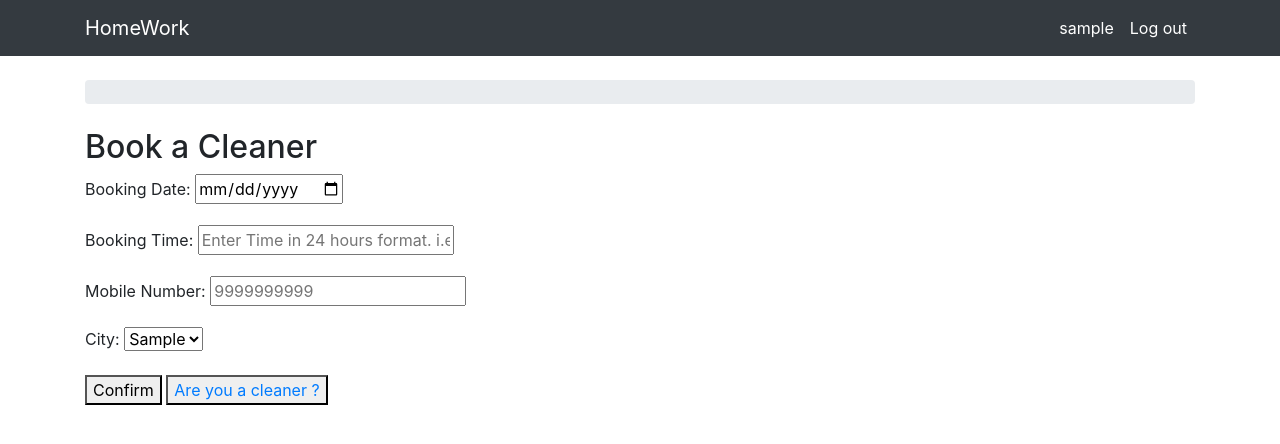
After one commit to dharmshah2/myprojects, a Django app: page / in a window 1280 px wide. The commit adds this page. Shown: the top 444 px of the page. Run offline with Django 3.2, Linux system fonts and the light colour scheme; a user stored in the database is signed in; tables that the repository leaves empty hold one stand-in row (values such as "Sample post"); some libraries are stand-ins or nearby versions; some web fonts are replaced.

Commit message:
[UPDATED] models are updated and customers can book a cleaner.

```diff
--- a/Homework/settings.py
+++ b/Homework/settings.py
@@ -119,3 +119,5 @@ USE_TZ = True
 # https://docs.djangoproject.com/en/1.11/howto/static-files/
 
 STATIC_URL = '/static/'
+
+LOGIN_REDIRECT_URL = '/'
--- a/Homework/urls.py
+++ b/Homework/urls.py
@@ -15,7 +15,7 @@ Including another URLconf
 """
 from django.conf.urls import url
 from django.contrib import admin
-from customers.views import signup_view
+from customers.views import signup_view, dashboard, cleaner_view
 from django.contrib.auth import views as auth_views
 
 
@@ -27,4 +27,8 @@ urlpatterns = [
 
     url(r'^login/$', auth_views.login, {'template_name': 'login.html'}, name='login'),
     url(r'^logout/$', auth_views.LogoutView.as_view(), name='logout'),
+
+    url(r'^$', dashboard, name='dashboard'),
+
+    url(r'^cleaner/details$', cleaner_view, name='cleaner-details'),
 ]
--- /dev/null
+++ b/customers/forms.py
@@ -0,0 +1,63 @@
+from django import forms
+from .models import City, Cleaners, Bookings
+from django.contrib.auth.forms import UserCreationForm
+from django.contrib.auth.models import User
+
+
+class SignUpForm(UserCreationForm):
+    first_name = forms.CharField(max_length=30, help_text='Enter your first name.')
+    last_name = forms.CharField(max_length=30, help_text='Enter your last name.')
+
+    class Meta:
+        model = User
+        fields = ('username', 'first_name', 'last_name', 'password1', 'password2')
+
+
+class BookingsForm(forms.Form):
+    booking_date = forms.DateField()
+    booking_time = forms.TimeField()
+    customer_mobile_number = forms.CharField(max_length=10)
+
+    class Meta:
+        model = Bookings
+        fields = ('bookings_date', 'bookings_time', 'customer_mobile_number')
+
+    def clean_customer_mobile_number(self):
+        mobile_number = self.cleaned_data.get('customer_mobile_number', '')
+        if mobile_number:
+            if len(mobile_number) == 10 :
+                if all([x.isdigit() for x in mobile_number.split("-")]):
+                    return mobile_number
+            else:
+                raise forms.ValidationError("Mobile number is not valid.")
+        else:
+            raise forms.ValidationError("Please enter a mobile number.")
+
+
+class CleanersForm(forms.Form):
+    mobile_number = forms.CharField(max_length=10)
+
+    class Meta:
+        model = Bookings
+        fields = ('mobile_number')
+
+    def clean_mobile_number(self):
+        mobile_number = self.cleaned_data.get('mobile_number', '')
+        if mobile_number:
+            if len(mobile_number) == 10 :
+                if all([x.isdigit() for x in mobile_number.split("-")]):
+                    return mobile_number
+            else:
+                raise forms.ValidationError("Mobile number is not valid.")
+        else:
+            raise forms.ValidationError("Please enter a mobile number.")
+
+
+# class CustomersForm(forms.Form):
+#   first_name = forms.CharField(max_length=20)
+#   last_name = forms.CharField(max_length=20)
+#   mobile_number = forms.CharField(max_length=10)
+
+#   class Meta:
+#       model = Customers
+#       fields = ('first_name', 'last_name', 'mobile_number')
--- a/customers/templates/base.html
+++ b/customers/templates/base.html
@@ -12,7 +12,7 @@
       {% block body %}
         <nav class="navbar navbar-expand-sm navbar-dark bg-dark">
           <div class="container">
-            <a class="navbar-brand" href="">HomeWork</a>
+            <a class="navbar-brand" href="{% url 'dashboard' %}">HomeWork</a>
             <button class="navbar-toggler" type="button" data-toggle="collapse" data-target="#mainMenu" aria-controls="mainMenu" aria-expanded="false" aria-label="Toggle navigation">
               <span class="navbar-toggler-icon"></span>
             </button>
--- /dev/null
+++ b/customers/templates/dashboard.html
@@ -0,0 +1,40 @@
+{% extends 'base.html' %}
+
+{% block title %}Login{% endblock %}
+
+{% block content %}
+  <h2>Book a Cleaner</h2>
+  <form method="post">
+
+  		{{ error }}
+    {% csrf_token %}
+    <p>
+    	<label for="booking_date">Booking Date:</label>
+    	<input type="date" name="booking_date" id="booking_date">
+    </p>
+
+    <p>
+    	<label for="booking_time">Booking Time:</label>
+    	<input type="text" name="booking_time" id="booking_time" placeholder="Enter Time in 24 hours format. i.e. 23:10">
+    </p>
+
+    <p>
+    	<label for="customer_mobile_number">Mobile Number:</label>
+    	<input type="number" name="customer_mobile_number" id="customer_mobile_number" placeholder="9999999999">
+    </p>
+
+    <p>
+    	<label for="city">City:</label>
+    	<select name="city" id="id_city">
+    		{% for city in cities %}
+    			<option value="{{ city.id }}">{{ city.city }}</option>
+    		{% endfor %}
+    	</select>
+    </p>
+
+	<button type="submit">Confirm</button>
+	<button type="submit"><a href="{% url 'cleaner-details' %}">Are you a cleaner ?</a></button>
+  </form>
+  <div style="margin-top: 2%" >
+  </div>
+{% endblock %}
--- a/customers/views.py
+++ b/customers/views.py
@@ -4,22 +4,175 @@ from django.contrib.auth import login, authenticate
 from django.contrib.auth.forms import UserCreationForm
 from django.shortcuts import render, redirect
 from django.http import HttpResponse
-
+from django.contrib.auth.decorators import login_required
+# from .forms import CustomersForm
+from .models import City, Bookings, Cleaners
+from .forms import SignUpForm, BookingsForm, CleanersForm
+import datetime
 
 # Create your views here.
 def signup_view(request):
-    """
-    It will create a user if the request is POST else will show a signup form.
-    """
     if request.method == 'POST':
-        form = UserCreationForm(request.POST)
+        form = SignUpForm(request.POST)
+
+        ## if form is valid then saving user details and logged in that user into the system.
         if form.is_valid():
             form.save()
             username = form.cleaned_data.get('username')
             raw_password = form.cleaned_data.get('password1')
+
             user = authenticate(username=username, password=raw_password)
             login(request, user)
-            return HttpResponse('dashboard')
+
+            return redirect('dashboard')
     else:
-        form = UserCreationForm()
+        if request.user.username:
+            return redirect('dashboard')
+        form = SignUpForm()
     return render(request, 'signup.html', {'form': form})
+
+
+@login_required(login_url='/login')
+def dashboard(request):
+    """
+    It will create a user if the request is POST else will show a signup form.
+    """
+    if request.method == "POST":
+        form = BookingsForm(request.POST)
+
+        if form.is_valid():
+
+            customer_city = City.objects.get(id=request.POST.get('city'))
+            customer_date = is_date_time_valid(
+                                            request.POST.get('booking_date', ''),
+                                            request.POST.get('booking_time', '')
+                                         )
+
+            ## if not formated date or past date
+            if not customer_date:
+                msg="Select a valid date & time."
+                return render(request, 'success.html', {'msg':msg})
+
+            is_cleaners_available_in_city = cleaner_availability_in_city(customer_city)
+
+            ## if no cleaner available in a city
+            if not is_cleaners_available_in_city:
+                msg = "No cleaners are available in " + customer_city.city +  " city"
+                return render(request, 'success.html', {'msg':msg})
+
+            available_cleaners = available_cleaners_in_city(request, customer_city)
+
+
+            if available_cleaners:
+                customer_time = datetime.datetime.strptime(request.POST.get('booking_time'), '%H:%M').time()
+                customer_date = datetime.datetime.strptime(request.POST.get('booking_date'), '%Y-%m-%d').date()
+                customer_mobile_number = request.POST.get('customer_mobile_number')
+                cleaner_mobile_number = Cleaners.objects.get(cleaner_id=available_cleaners[0]).mobile_number
+                cleaner = Cleaners.objects.get(cleaner_id=available_cleaners[0])
+                import pdb; pdb.set_trace()
+                booking_obj = Bookings.objects.create(cleaner=cleaner,
+                                        customer=request.user,
+                                        city=customer_city,
+                                        booking_date=customer_date,
+                                        booking_time=customer_time,
+                                        customer_mobile_number=customer_mobile_number,
+                                        cleaner_mobile_number=cleaner_mobile_number,
+                                    )
+                booking_obj.save()
+            else:
+                msg="No cleaners are available at this time."
+                return render(request, 'success.html', {'msg':msg})
+
+            msg="You have been appointed a cleaner " + cleaner.username
+            return render(request, 'success.html', {'msg':msg})
+        else:
+            error_msg = form.errors[form.errors.keys()[0]]
+
+            form = BookingsForm()
+            cities = City.objects.all()
+
+            return render(request, 'dashboard.html', {'error':error_msg, 'form':form, 'cities':cities})
+    else:
+        # form = CustomersForm()
+        form = BookingsForm()
+        cities= City.objects.all()
+    return render(request, 'dashboard.html', {'form':form, 'cities':cities})
+
+
+@login_required(login_url="/login")
+def cleaner_view(request):
+    if request.method == "POST":
+        form = CleanersForm(request.POST)
+
+        if form.is_valid():
+
+            cleaner, created = Cleaners.objects.get_or_create(
+                    cleaner=request.user, city=City.objects.get(id=request.POST.get('city'))
+                )
+
+            # in update or create we have to register or update mobile number
+            cleaner.mobile_number = request.POST.get('mobile_number')
+            cleaner.save()
+
+            msg="You are successfully registed with us."
+            return render(request, 'success.html', {'msg':msg})
+        else:
+            error_msg = form.errors[form.errors.keys()[0]]
+
+            form = CleanersForm()
+            cities = City.objects.all()
+
+            return render(request, 'cleaner_detail.html', {'error':error_msg, 'form':form, 'cities':cities})
+    else:
+        form = CleanersForm()
+        cities = City.objects.all()
+
+        return render(request, 'cleaner_detail.html', {'form':form, 'cities':cities})
+
+
+def cleaner_availability_in_city(customer_city):
+    """
+    We are checking here if cleaners are available in the city.
+    """
+    total_cleaners = Cleaners.objects.filter(city=customer_city).values_list("cleaner", flat=True)
+
+    if not total_cleaners:
+        return False
+    else:
+        return True
+
+
+def available_cleaners_in_city(request, customer_city):
+    """
+    Here we are taking a customer city as arguments and returning total cleaners in customer city.
+    """
+    available_cleaners = []
+
+    total_cleaners = Cleaners.objects.filter(city=customer_city).values_list("cleaner", flat=True)
+
+    customer_time = datetime.datetime.strptime(request.POST.get('booking_time'), '%H:%M').time()
+    customer_date = datetime.datetime.strptime(request.POST.get('booking_date'), '%Y-%m-%d').date()
+
+    for cleaner in total_cleaners:
+        booked_cleaner = Bookings.objects.filter(cleaner=cleaner,
+                             city=customer_city,
+                             booking_date=customer_date,
+                             booking_time=customer_time
+                            )
+        if not booked_cleaner:
+            available_cleaners.append(cleaner)
+
+    return available_cleaners
+
+
+def is_date_time_valid(str_date, str_time):
+    """
+    We will check here if date is exist or not
+    """
+    try:
+        customer_date = datetime.datetime.strptime(str_date + " " + str_time, "%Y-%m-%d %H:%M")
+        now = datetime.datetime.now()
+        if customer_date >= now:
+            return True
+    except:
+        return False
```
Also changed, not shown: customers/admin.py (+16 -11 lines), customers/models.py (+25 -36 lines), customers/templates/cleaner_detail.html (added, +21 -0 lines), customers/templates/success.html (added, +9 -0 lines), customers/urls.py (added), 8 other files.
